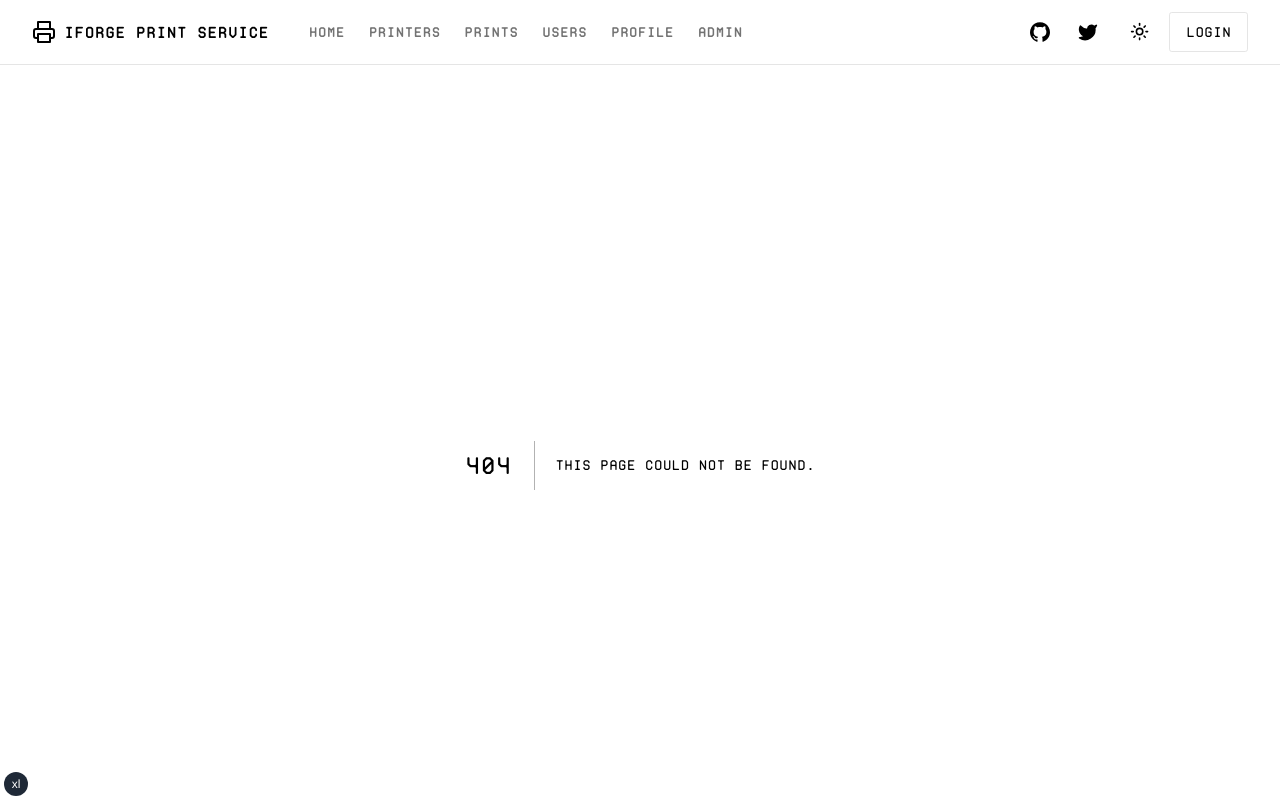
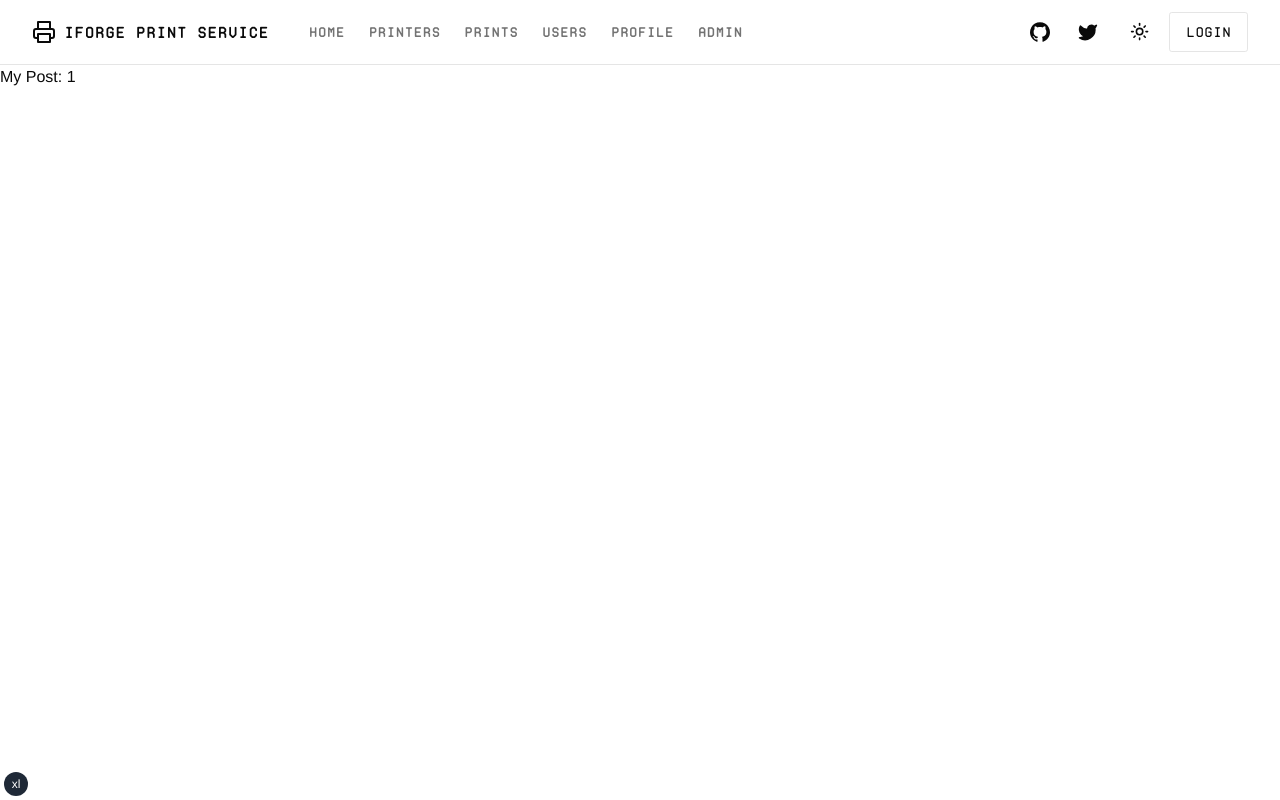
Before and after one commit to iforge-uos/iforge-print-ui, a Next.js app: page /printers/1 in a window 1280 px wide. Before the commit this address had no page. Shown: the top 800 px of the page. Built offline with nearby package versions, Linux system fonts and the light colour scheme.

Commit message:
feat: started printer management page

```diff
--- /dev/null
+++ b/app/printers/[slug]/page.tsx
@@ -0,0 +1,4 @@
+
+export default function ManagePrinter({ params }: { params: { slug: string } }) {
+  return <div>My Post: {params.slug}</div>
+}
```
Also changed, not shown: app/printers/manage/[slug].tsx (deleted), 1 other file (tests, documents, lock files or other folders).
